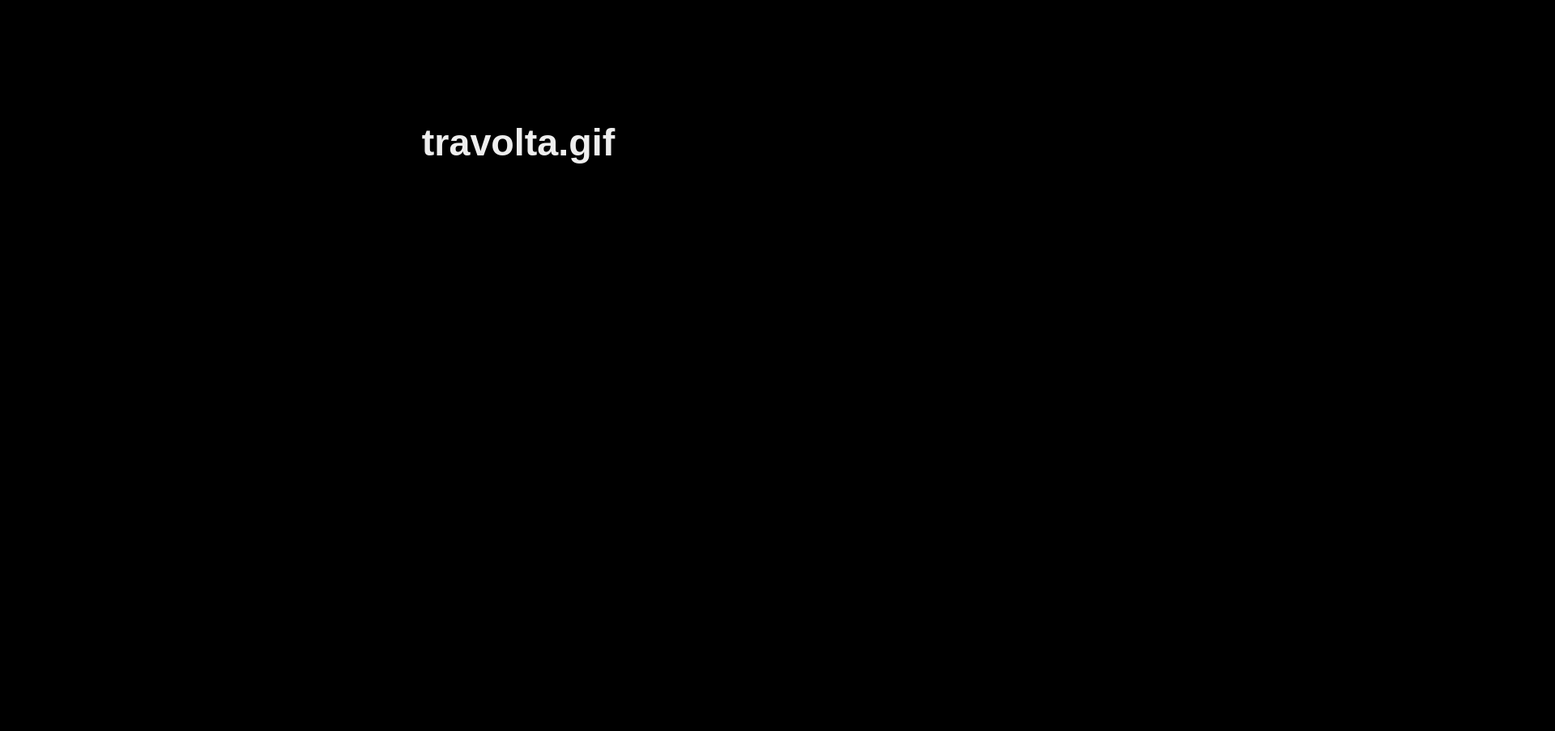
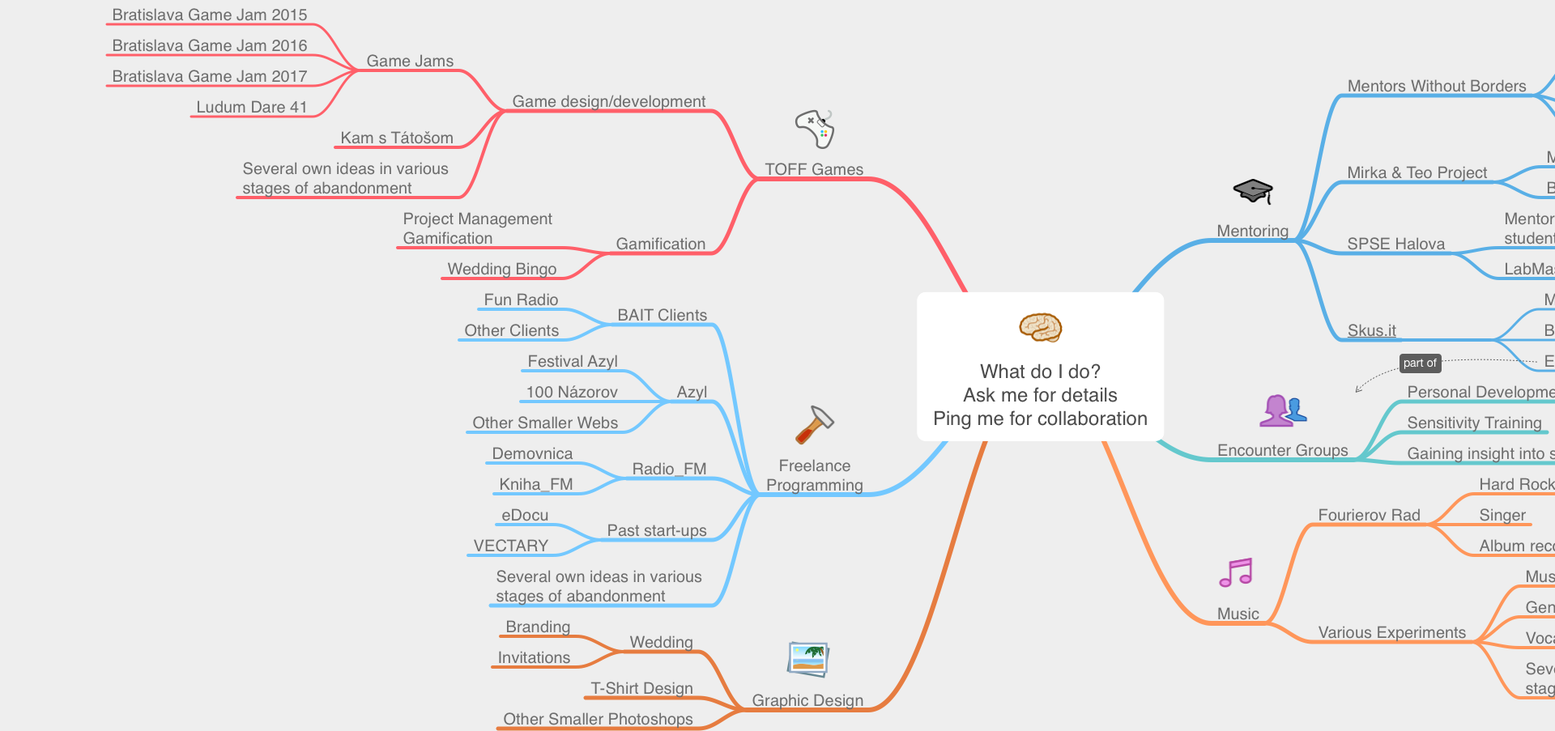
Before and after one commit to teo-sk/new-teosk-site, a plain HTML site: page index.html in a window 1280 px wide. Shown: the top 903 px of the page at 81% size, 1920 px wide, since content can reach past the window. Before the commit the page ends 800 px from the top, so only its background shows below. Drawn offline with Linux system fonts and the light colour scheme; a web font is replaced by a local one.

Commit message:
Update with mind map

```diff
--- a/index.html
+++ b/index.html
@@ -7,7 +7,7 @@
     <link href="https://fonts.googleapis.com/css?family=Bubbler+One|Roboto+Condensed&amp;subset=latin-ext" rel="stylesheet">
     <style media="screen">
       body {
-        background-color: black;
+        background-color: #eee;
       }
       main {
         width: 80%;
@@ -47,7 +47,7 @@
   </head>
   <body>
     <main>
-      <h1>travolta.gif</h1>
+      <img src="./teo.png"/>
     </main>
   </body>
 </html>
```
Also changed, not shown: teo.png (added).
